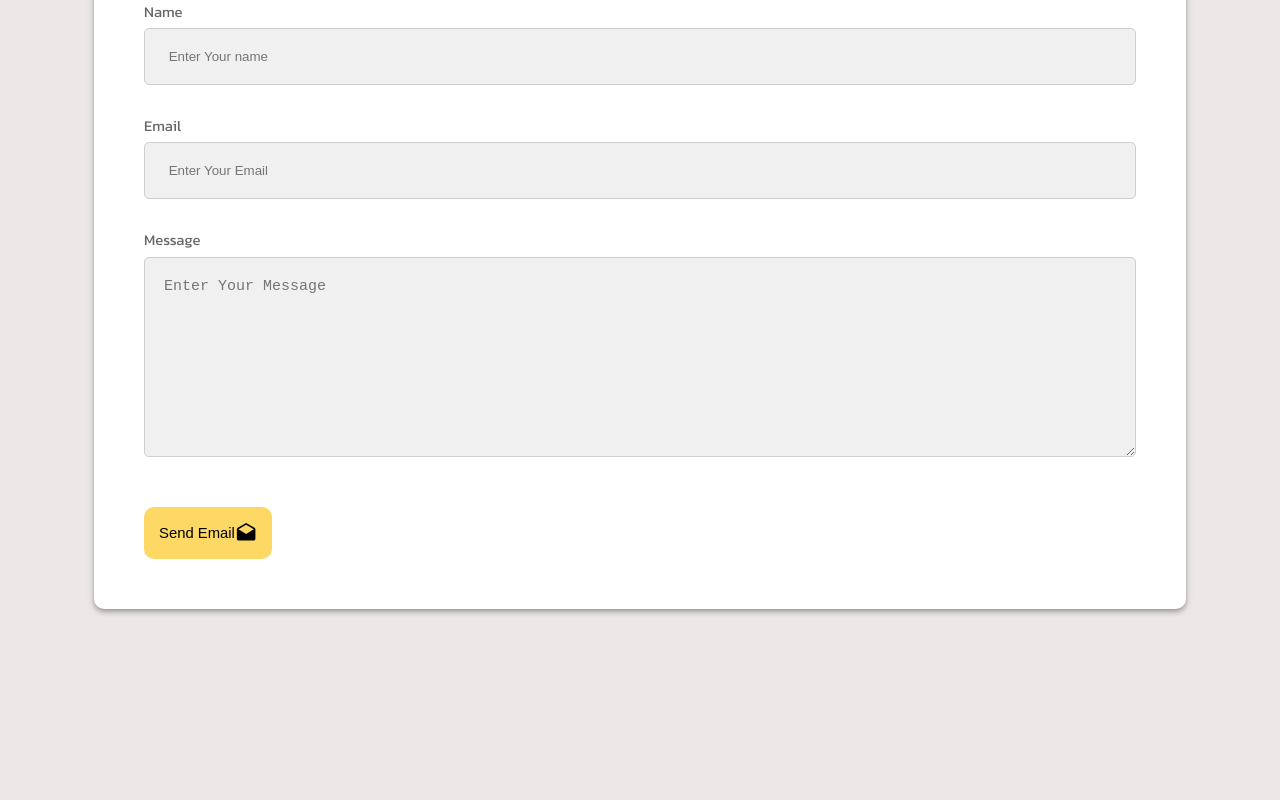
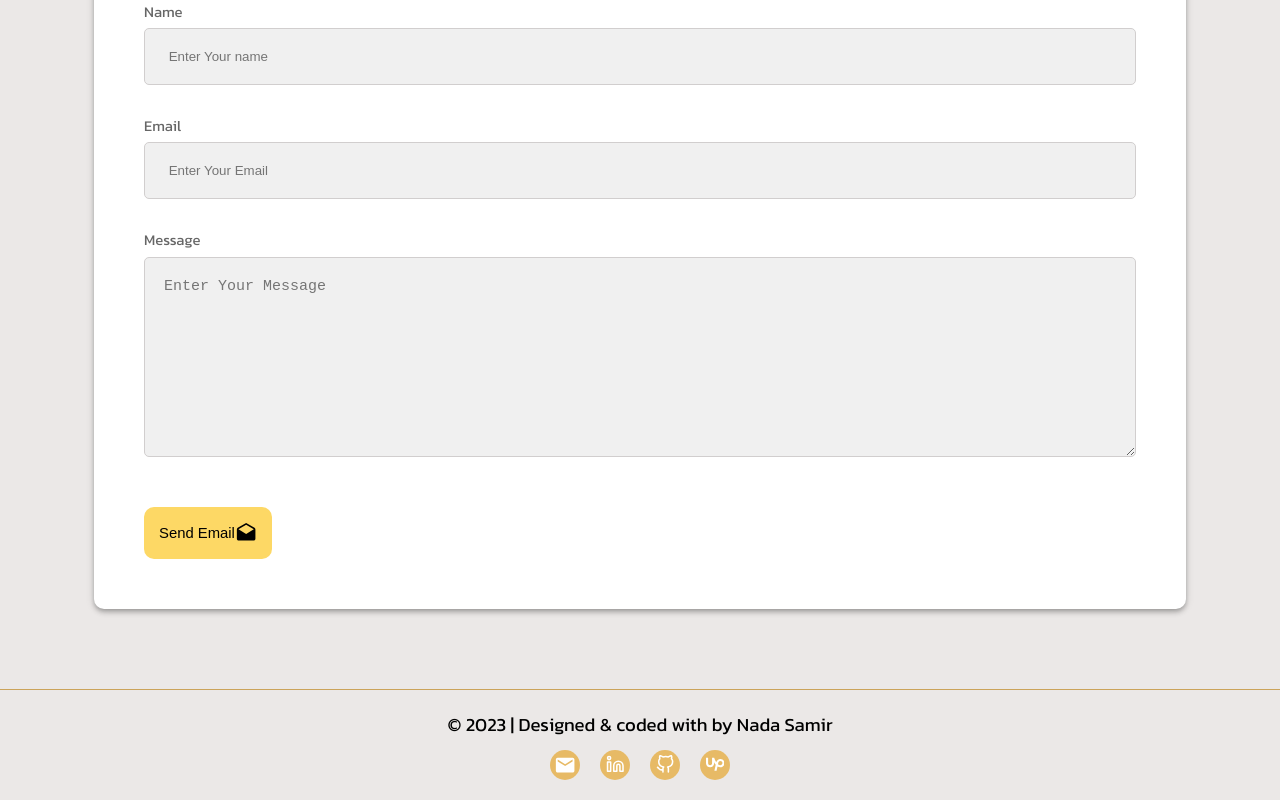
Before and after one commit to Nada-orban/mynewportfolio2, a Next.js app: page / in a window 1280 px wide. Shown: the part 3430-4230 px from the top of the page. Before the commit the page ends 4119 px from the top, so only its background shows below. Built offline with nearby package versions, Linux system fonts and the light colour scheme.

Commit message:
footer create

```diff
--- /dev/null
+++ b/Components/Footer.js
@@ -0,0 +1,57 @@
+import React from 'react'
+import {
+    Box,
+    Tabs,
+    Tab,
+    Typography,
+    LinkTab,
+    Grid,
+    Button,
+    Container,
+    Paper,
+    List,
+    ListItem,
+    ListItemText,
+    ListItemIcon,
+    Avatar,
+    Divider
+} from '@mui/material'
+import styles from '../src/styles/Home.module.css'
+import {ColorModeContext} from '../public/theme'
+import {styled, useTheme, alpha} from '@mui/material/styles';
+import {FiFacebook, FiLinkedin, FiGithub} from 'react-icons/fi'
+import {SiUpwork} from 'react-icons/si'
+import EmailIcon from '@mui/icons-material/Email';
+import Link from 'next/link'
+
+function Footer() {
+    const colorMode = React.useContext(ColorModeContext);
+    const theme = useTheme();
+    return (
+        <>
+        <Divider sx={{ backgroundColor: "secondary.main", }} />
+        <Box id="footer" >
+            <Container maxWidth="xlg">
+                <Box sx={{ px: { sm: "10px", md: "40px" },my:"20px" }}>
+
+                            <Typography variant='h6' sx={{ textAlign: "center" }}>© 2023 | Designed & coded with by Nada Samir</Typography>
+
+                            <Box display="flex" sx={{ justifyContent: "center", mt: "10px" }} alignItems="center" gap="20px" >
+                                <Link href="mailto:nadasamir9334@gmail.com" target="_blank"><Avatar sx={{ width: "30px", height: "30px", backgroundColor: "secondary.main", color: "white" }} className={styles.nadaavatar}><EmailIcon /></Avatar></Link>
+                                <Link href="https://www.linkedin.com/in/nada-samir-441a58130/" target="_blank"><Avatar sx={{ width: "30px", height: "30px", backgroundColor: "secondary.main", color: "white" }} className={styles.nadaavatar}><FiLinkedin /></Avatar></Link>
+                                <Link href="https://github.com/Nada-orban" target="_blank"><Avatar sx={{ width: "30px", height: "30px", backgroundColor: "secondary.main", color: "white" }} className={styles.nadaavatar}><FiGithub /></Avatar></Link>
+                                <Link href="https://www.upwork.com/freelancers/~0158c861bae4be2e7b" target="_blank"><Avatar sx={{ width: "30px", height: "30px", backgroundColor: "secondary.main", color: "white" }} className={styles.nadaavatar}><SiUpwork /></Avatar></Link>
+                            </Box>
+
+                </Box>
+
+
+
+            </Container>
+
+        </Box >
+    </>
+    )
+}
+
+export default Footer
--- a/Components/Landing.js
+++ b/Components/Landing.js
@@ -40,6 +40,7 @@ function Landing() {
                                 }
                                 data-aos="zoom-in"
                                 data-aos-delay="50">H</span>
+
                             <span className={
                                     styles.a
                                 }
--- a/src/pages/index.js
+++ b/src/pages/index.js
@@ -33,6 +33,7 @@ import Projects from '../../Components/Projects'
 import Contact from '../../Components/Contact'
 import About from '../../Components/About'
 import Landing from '../../Components/Landing'
+import Footer from '../../Components/Footer'
 
 
 export default function Home({photo}) {
@@ -71,6 +72,7 @@ export default function Home({photo}) {
                 <Skill/>
                 <Projects/>
                 <Contact/>
+                <Footer/>
 
 
             </main>
```
